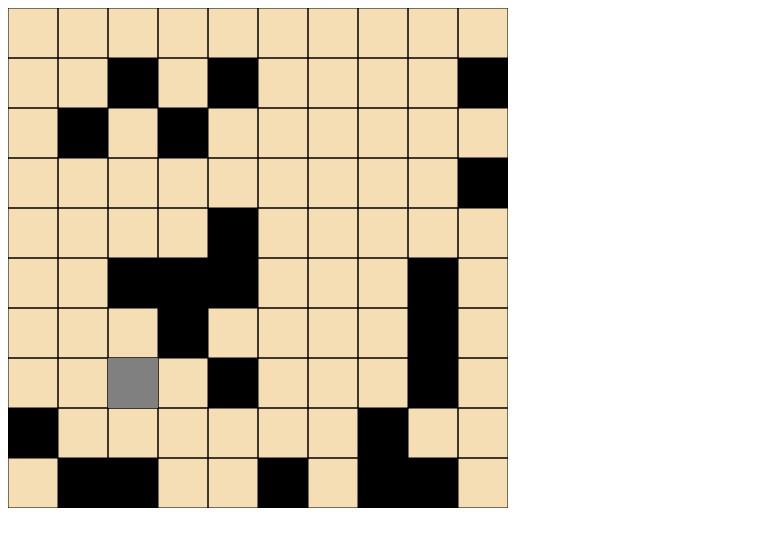
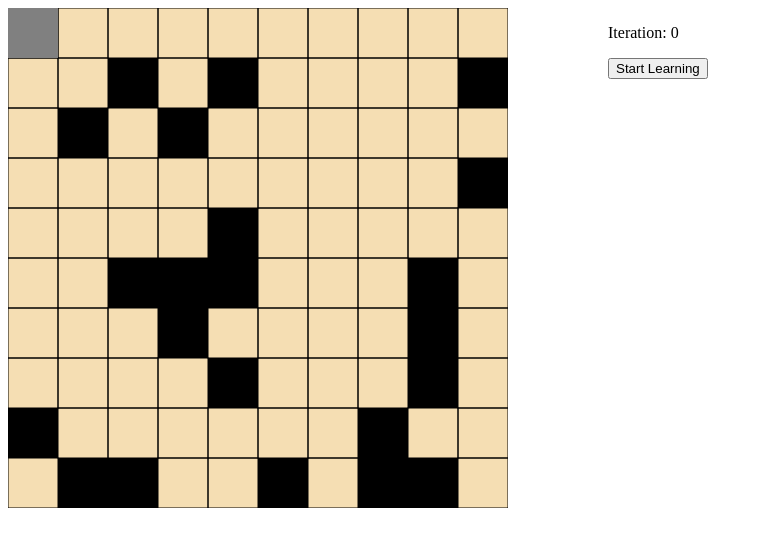
Before and after one commit to gokhantos/reinforcement-learning-js, a plain HTML site: page index.html in a window 1280 px wide. Shown: the whole page, without its empty margins (0-763 px from the left). Drawn offline with nearby package versions, Linux system fonts and the light colour scheme.

Commit message:
first commit

```diff
--- a/index.html
+++ b/index.html
@@ -18,11 +18,27 @@
         position: absolute;
         z-index: 2;
     }
+    #container{
+        display: flex;
+    }
+    #startButton{
+        margin-left: 600px;
+        margin-top: 50px;
+        position: absolute;
+    }
+    #iteration{
+        margin-left: 600px;
+        position: absolute;
+    }
 </style>
 
 <body>
-    <canvas id="maze" width="500" height="500"></canvas>
-    <canvas id="player" width="50" height="50"></canvas>
+    <div id="container">
+        <canvas id="maze" width="500" height="500"></canvas>
+        <canvas id="player" width="50" height="50"></canvas>
+    </div>
+    <p id="iteration">Iteration: 0</p>
+    <button id="startButton" onclick="movePlayer()">Start Learning</button>
     <script>
         let c = document.getElementById('maze');
         let ctx = c.getContext('2d');
@@ -66,7 +82,7 @@
                         currentState = newState;
                         if(currentState.x === goalState.x && currentState.y === goalState.y){
                             setQValue(oldState,currentAction, 20)
-                            console.log(qTable)
+                            document.getElementById("iteration").innerText = "Iteration: " + (episode + 1);
                             currentState.x = 0;
                             currentState.y = 0;
                             episode++;
@@ -80,7 +96,6 @@
             }
 
         }
-        movePlayer();
 
     </script>
 </body>
--- a/reinforcement-learning.js
+++ b/reinforcement-learning.js
@@ -119,11 +119,6 @@ function getQValue(state, currentAction){
     return qTable[index][currentAction];
 }
 
-function getQValueX(state, action){
-    let index = qTable.findIndex(element => element.state.x === state.x && element.state.y === state.y);
-    return qTable[index][action];
-}
-
 function setQValue(state,currentAction, reward){
     let x = state.x;
     let y = state.y;
@@ -143,14 +138,13 @@ function findMaxQValue(state){
     let index = qTable.findIndex(element => element.state.x === state.x && element.state.y === state.y);
     qValues = qTable[index];
     let max = 0;
-    let myvalues = [];
+    let maxQValue = [];
     for(let action in qValues){
         if(action === 'state') continue;
         else if(qValues[action] === undefined) continue;
-        else myvalues.push(qValues[action]);
+        else maxQValue.push(qValues[action]);
     }
-    console.log(Math.max(...myvalues))
-    return Math.max(...myvalues);
+    return Math.max(...maxQValue);
 }
 
 function moveState(){
```
